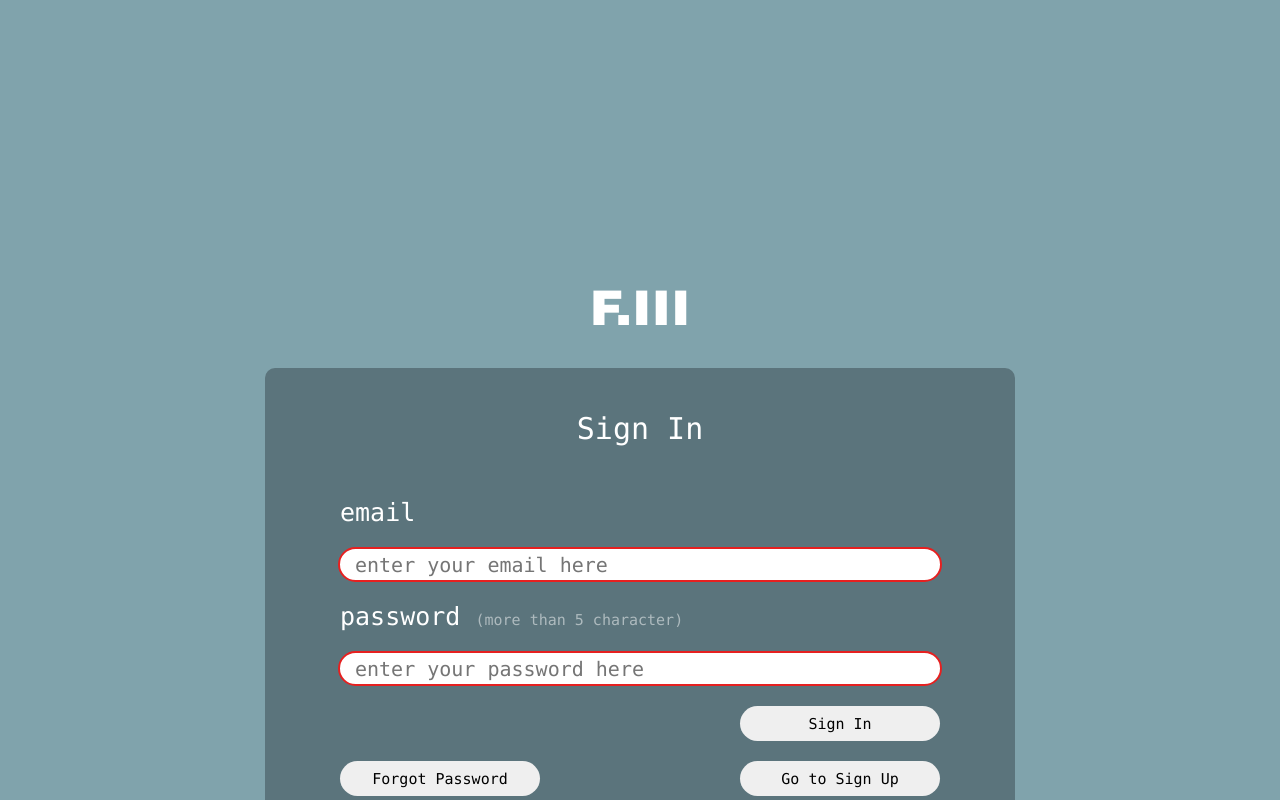
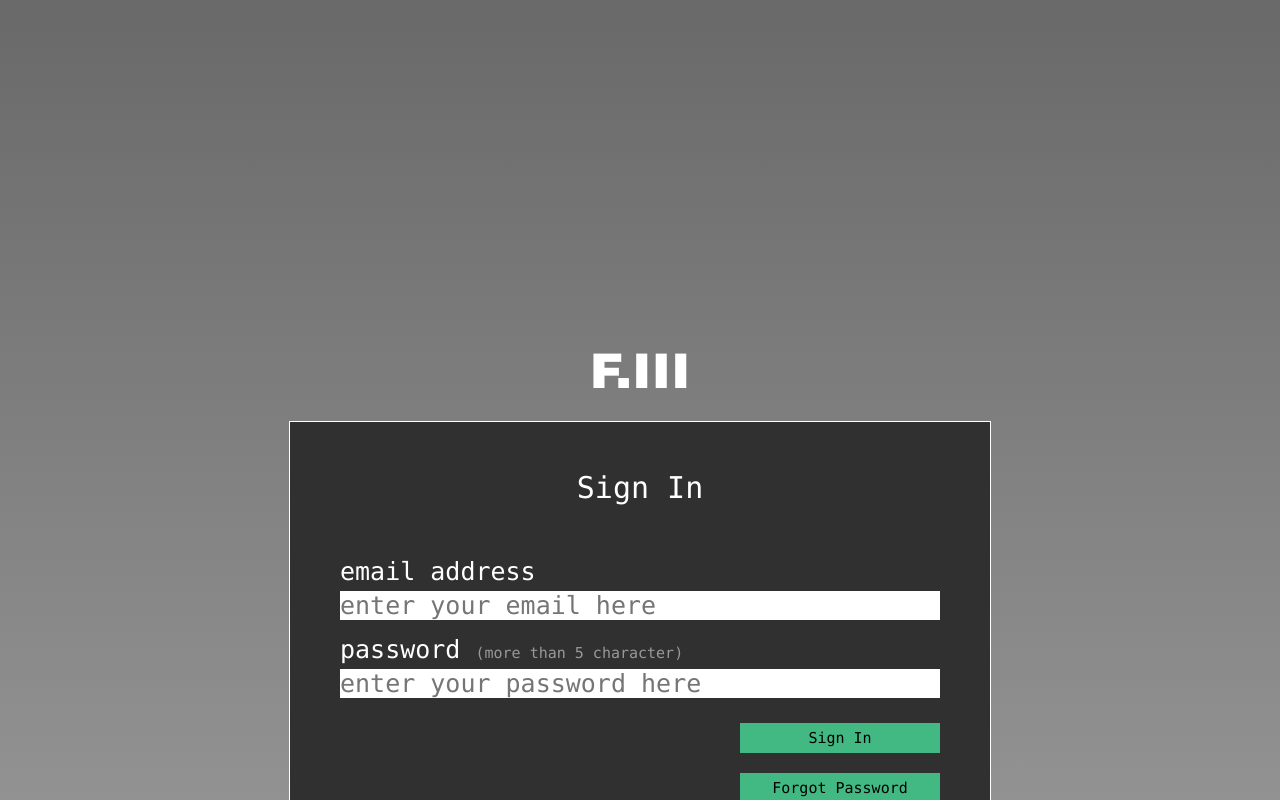
Before and after one commit to vladyslavfiii/login-form, a plain HTML site: page pages/index.html in a window 1280 px wide. Both pictures are taken after a click on the button "Sign In". Shown: the top 800 px of the page. Drawn offline with Linux system fonts and the light colour scheme.

Commit message:
first commit

```diff
--- a/pages/index.html
+++ b/pages/index.html
@@ -15,75 +15,111 @@
 	<div class="sign">
 
 		<div class="title">F.III</div>
+
 <!-- SIGN IN FORM -->
-		<form class="signInForm">
-			<label class="signTypeNameStyle">Sign In</label>
 
-			<label class="signFormTextField" for="email">email</label>
+		<div class="signInForm" id="signInForm">
 
-			<input class="signFormInputField" type="text" name="emailInput" placeholder="enter your email here" maxlength="50" minlength="5">
+			<div class="signFormStructureBlock">
+				<div class="signTypeNameStyle">Sign In</div>
+			</div>
 
-			<label class="signFormTextField" for="password" p>password <span>(more than 5 character)</span></label>
+			<div class="signFormStructureBlock">
+				<div class="signFormTextField">email address</div>
+				<input class="signFormInputField" type="text"
+				id="signInFormEmailInputField"
+				placeholder="enter your email here" maxlength="50" minlength="5"
+				onkeyup="signInFunction(this)" onclick="signInFunction(this)">
+			</div>
 
-			<input class="signFormInputField" type="password" name="passwordInput" placeholder="enter your password here" maxlength="50" minlength="5">
+			<div class="signFormStructureBlock">
+				<div class="signFormTextField">password <span>(more than 5 character)</span></div>
+				<input class="signFormInputField" type="password"
+				id="signInFormPasswordInputField"
+				placeholder="enter your password here" maxlength="50" minlength="5"
+				onkeyup="signInFunction(this)" onclick="signInFunction(this)">
+			</div>
 
-			<div class="signFormButtonsBlock"><button class="signFormButtons" id="signInButton" type="button" onclick="signInFunction()">Sign In</button></div>
+			<div class="signFormButtonsStructureBlock">
 
-			<form class="additional">
+				<button class="signFormButtons" id="signInButton" type="button" onclick="signInButtonFunction()">Sign In</button>
+				<button class="signFormButtons" id="signInForgotPasswordButton" type="button">Forgot Password</button>
 
-				<div class="additionalButtonsBlock">
+			</div>
 
-					<button class="signFormButtons" type="button">Forgot Password</button>
+			<div class="signFormButtonsStructureBlock">
 
-					<button class="signFormButtons" type="button" id="signUpButton" onclick="signTypeSwitch()">Go to Sign Up</button>
+				<div class="line" style="width: 600px;"></div>
+				<div class="signFormTextField">Have no an Account?</div>
+				<button class="signFormButtons" id="signUpButton" type="button" onclick="signTypeSwitch(this.parentNode)">Sign Up</button>
 
-				</div>
+			</div>
 
-				<div class="title"></div>
-
-			</form>
-
-		</form>
+		</div>
 
 <!-- SIGN UP -->
 
-		<form class="signUpForm">
+		<div class="signUpForm" id="signUpForm">
+			<div class="signFormStructureBlock">
+				<div class="signTypeNameStyle">Sign Up</div>
+			</div>
 
-			<label class="signTypeNameStyle">Sign Up</label>
+			<div class="signFormStructureBlock">
+				<div class="signFormTextField">first name <span>(more than 3 character)</span></div>
+				<input class="signFormInputField" type="text"
+				id="firstNameInputField"
+				placeholder="enter your first name here" maxlength="50" minlength="3"
+				onkeyup="signInFunction(this)" onclick="signInFunction(this)">
+			</div>
 
-			<label class="signFormTextField" for="fname">first name <span>(more than 3 character)</span></label>
+			<div class="signFormStructureBlock">
+				<div class="signFormTextField" for="lname">last name <span>(more than 3 character)</span></div>
+				<input class="signFormInputField" type="text"
+				id="lastNameInputField"
+				placeholder="enter your last name here" maxlength="50" minlength="3"
+				onkeyup="signInFunction(this)" onclick="signInFunction(this)">
+			</div>
 
-			<input class="signFormInputField" type="text" name="firstNameInput" placeholder="enter your first name here" maxlength="50" minlength="3">
+			<div class="signFormStructureBlock">
+				<div class="signFormTextField" for="email">email address</div>
+				<input class="signFormInputField" type="text"
+				id="signUpFormEmailInputField"
+				placeholder="enter your email here" maxlength="50" minlength="5"
+				onkeyup="signInFunction(this)" onclick="signInFunction(this)">
+			</div>
 
-			<label class="signFormTextField" for="lname">last name <span>(more than 3 character)</span></label>
+			<div class="signFormStructureBlock">
+				<div class="signFormTextField" for="password" p>password <span>(more than 5 character)</span></div>
+				<input class="signFormInputField" type="password"
+				id="signUpFormPasswordInputField1"
+				placeholder="enter your password here" maxlength="50" minlength="5"
+				onkeyup="signInFunction(this)" onclick="signInFunction(this)">
+			</div>
 
-			<input class="signFormInputField" type="text" name="lastNameInput" placeholder="enter your last name here" maxlength="50" minlength="3">
+			<div class="signFormStructureBlock">
+				<div class="signFormTextField" for="password" p>password <span>repeat</span></div>
+				<input class="signFormInputField" type="password"
+				id="signUpFormPasswordInputField2"
+				placeholder="enter your password here" maxlength="50" minlength="5"
+				onkeyup="signInFunction(this)" onclick="signInFunction(this)">
+			</div>
 
-			<label class="signFormTextField" for="email">email</label>
+			<div class="signFormButtonsStructureBlock">
+				<button class="signFormButtons" id="signIn" type="button" onclick="signUpFunction()">Create an Account</button>
+			</div>
 
-			<input class="signFormInputField" type="text" name="emailInput1" placeholder="enter your email here" maxlength="50" minlength="5">
-
-			<label class="signFormTextField" for="password" p>password <span>(more than 5 character)</label>
-
-			<input class="signFormInputField" type="password" name="passwordInput1" placeholder="enter your password here" maxlength="50" minlength="5">
-
-			<label class="signFormTextField" for="password" p>password <span>repeat</span></label>
-
-			<input class="signFormInputField" type="password" name="passwordInput2" placeholder="enter your password here" maxlength="50" minlength="5">
-
-			<div class="signFormButtonsBlock"><button class="signFormButtons" id="signIn" type="button" onclick="signUpFunction()">Sign Up</button></div>
-
-			<div class="signFormButtonsBlock">
-
-				<button class="signFormButtons" type="button" onclick="signTypeSwitch()">Go to Sign In</button>
+			<div class="signFormButtonsStructureBlock">
+				<div class="line" style="width: 600px;"></div>
+				<div class="signFormTextField">Have an Account?</div>
+				<button class="signFormButtons" type="button" onclick="signTypeSwitch(this.parentNode)">Sign In</button>
 
 			</div>
 
-			<div class="title"></div>
+		</div>
 
-		</form>
 
-		</div>
+
+	</div>
 
 		<script src="../src/scripts/script.js"></script>
 		<script src="../src/scripts/signFormScript.js"></script>
--- a/src/scripts/signFormScript.js
+++ b/src/scripts/signFormScript.js
@@ -1,57 +1,32 @@
 //===============SIGN TYPE SWITCH FUNCTION
 
-let signCounter = 1;
+function signTypeSwitch(str){
 
-function signTypeSwitch(){
-    let signInForm = document.getElementsByClassName('signInForm')[0];
-    let signUpForm = document.getElementsByClassName('signUpForm')[0];
+    let signInForm = document.getElementById('signInForm');
+    let signUpForm = document.getElementById('signUpForm');
 
-    let signCounterDisplay = signCounter % 2;
-
-    if (signCounterDisplay === 1){
+    if (str.parentNode.id === "signInForm"){
         signInForm.style.display = "none";
         signUpForm.style.display = "flex";
-        signCounter += 1;
     }
-    if (signCounterDisplay === 0){
+    if (str.parentNode.id === "signUpForm"){
         signInForm.style.display = "flex";
         signUpForm.style.display = "none";
-        signCounter += 1;
     }
-    removeAlertMessage();
-    backInputFieldStyle();
 }
 
-function removeAlertMessage(){
-    let signInForm = document.getElementsByClassName('signInForm')[0];
-    let signUpForm = document.getElementsByClassName('signUpForm')[0];
-    let alertMessage = document.getElementsByClassName('alertMessage')[0];
-
-    for (let i = 0; i < signInForm.children.length; i++){
-        if (signInForm.children[i] === alertMessage){
-            signInForm.removeChild(signInForm.children[i]);
-        }
-    }
-
-    for (let k = 0; k < signUpForm.children.length; k++){
-        if (signUpForm.children[k] === alertMessage){
-            signUpForm.removeChild(signUpForm.children[k]);
-        }
+function removeAlertMessage(inputParentNode){
+    if (inputParentNode.childElementCount >= 3) {
+        inputParentNode.removeChild(inputParentNode.lastElementChild);
     }
 }
 
 function login(){
-    removeAlertMessage();
     console.log("wow")
-    /* document.getElementsByClassName('sign')[0].style.display = "none";
-    document.getElementsByClassName('comments')[0].style.display = "flex";
-    document.getElementsByClassName('customerName')[0].innerHTML = document.getElementsByName('emailInput')[0].value;
-    document.getElementsByName('emailInput')[0].value = "";
-    document.getElementsByName('passwordInput')[0].value = "";
-    */
 }
 
 function containsOnlySymbols(str) {
+    console.log(/^[A-Za-z]+$/.test(str));
     return /^[A-Za-z]+$/.test(str);
 }
 
@@ -59,8 +34,6 @@ function errorInputField(str){
     str.classList.replace('signFormInputField', 'signFormErrorInputField');
 }
 
-function backInputFieldStyle(){
-    for (let i = 0; i < document.getElementsByClassName('signFormErrorInputField').length; i++) {
-        document.getElementsByClassName('signFormErrorInputField')[i].classList.replace('signFormErrorInputField', 'signFormInputField');
-    }
+function backInputFieldStyle(str){
+        str.classList.replace('signFormErrorInputField', 'signFormInputField');
 }
--- a/src/scripts/signInFormScript.js
+++ b/src/scripts/signInFormScript.js
@@ -1,65 +1,82 @@
 //===============SIGN IN FUNCTION
 
-function signInFunction() {
+function signInFunction(input) {
+    backInputFieldStyle(input);
+
+    let inputValue = input.value;
+
     let alertMessage = document.createElement('Div');
     alertMessage.classList.add("alertMessage");
     let alertMessageText = "";
-
-    let email = document.getElementsByName('emailInput')[0].value;
-    let pass = document.getElementsByName('passwordInput')[0].value;
-
-    let emailInputField = document.getElementsByName('emailInput')[0];
-    let passwordInputField = document.getElementsByName('passwordInput')[0];
-
+    let signUpFormPasswordInputField1 = document.getElementById("signUpFormPasswordInputField1");
+    let signUpFormPasswordInputField2 = document.getElementById("signUpFormPasswordInputField2");
     let emailChekerCounter = 0;
 
-    backInputFieldStyle();
-
-    document.getElementsByName('emailInput')[0].value.split('').forEach(el =>
+    if (input.id === "signInFormEmailInputField" || input.id === "signUpFormEmailInputField") {
+        inputValue.split('').forEach(el =>
         {
             if (el === "@"){
                 emailChekerCounter += 1;
             }});
 
-    if (email.length === 0){
-        alertMessageText += "> email field is empty" + '<br>';
-        errorInputField(emailInputField);
-    }
-    if (email.length < 5 && email.length > 0){
-        alertMessageText += "> email field must contain email adress" + '<br>';
-        errorInputField(emailInputField);
-    }
-    if (email.indexOf('@') === -1 && email.length > 0){
+        if (inputValue.indexOf('@') === -1 && inputValue.length > 0){
             alertMessageText += "> email must contain @ character" + '<br>';
-        errorInputField(emailInputField);
+            errorInputField(input);
         }
         if (emailChekerCounter > 1) {
-        alertMessageText += "> email must contain only one @ character" + '<br>';
-        errorInputField(emailInputField);
+            alertMessageText += "> this field must contain only one @ character" + '<br>';
+            errorInputField(input);
         }
-    if (email.indexOf(' ') > -1){
-        alertMessageText += "> email shouldn't contain 'space'" + '<br>';
-        errorInputField(emailInputField);
     }
-    if (pass.length === 0){
-        alertMessageText += "> password field is empty" + '<br>';
-        errorInputField(passwordInputField);
+    if (inputValue.length === 0){
+        alertMessageText += "> this field is empty" + '<br>';
+        errorInputField(input);
     }
-    if (pass.length < 5 && pass.length > 0){
-        alertMessageText += "> password must contain more than five character" + '<br>';
-        errorInputField(passwordInputField);
+    if (inputValue.length < 5 && inputValue.length > 0){
+        alertMessageText += "> this field must contain more than 5 characters" + '<br>';
+        errorInputField(input);
     }
-    if (pass.indexOf(' ') > -1){
-        alertMessageText += "> password shouldn't contain 'space'" + '<br>';
-        errorInputField(passwordInputField);
+    if (inputValue.indexOf(' ') > -1){
+        alertMessageText += "> this field shouldn't contain 'space'" + '<br>';
+        errorInputField(input);
     }
-    if (alertMessageText.length != 0)
-    {
-        removeAlertMessage();
+    if (input.id === "firstNameInputField" || input.id === "lastNameInputField") {
+        if (containsOnlySymbols(input.value) != true) {
+            alertMessageText += "> this field shouldn't contain numbers or other symbols" + '<br>';
+            errorInputField(input);
+        }
+    }
+    if (signUpFormPasswordInputField1.value != signUpFormPasswordInputField2.value) {
+        alertMessageText += "> passwords must be the same" + '<br>';
+        errorInputField(signUpFormPasswordInputField1);
+        errorInputField(signUpFormPasswordInputField2);
+    }
+    else if (signUpFormPasswordInputField1.value.length != 0 && signUpFormPasswordInputField2.value.length) {
+        removeAlertMessage(signUpFormPasswordInputField1.parentNode);
+        removeAlertMessage(signUpFormPasswordInputField2.parentNode);
+        backInputFieldStyle(signUpFormPasswordInputField1);
+        backInputFieldStyle(signUpFormPasswordInputField2);
+    }
+
+    if (alertMessageText.length != 0) {
+        removeAlertMessage(input.parentNode);
         alertMessage.innerHTML = alertMessageText;
-        document.getElementsByClassName('signInForm')[0].appendChild(alertMessage);
+        input.parentNode.appendChild(alertMessage);
     }
     else{
-        login();
+        removeAlertMessage(input.parentNode);
+        backInputFieldStyle(input);
     }
 }
+
+function signInButtonFunction() {
+    let email = document.getElementById('signInFormEmailInputField');
+    let password = document.getElementById('signInFormPasswordInputField');
+
+    if (email.value.length != 0 && password.value.length != 0) {
+        if (email.classList.value != "signFormErrorInputField" && password.classList.value != "signFormErrorInputField") {
+            return login()
+        }
+    }
+    console.log("incorrect password or email");
+}
--- a/src/styles/signFormStyle.css
+++ b/src/styles/signFormStyle.css
@@ -1,5 +1,15 @@
+
+.sign{
+	width: 1000px;
+	height: 1250px;
+
+	display: flex;
+	flex-direction: column;
+	justify-content: center;
+	align-items: center;
+}
 .title{
-	width: 750px;
+	width: 700px;
 	height:100px;
 
 	font-size: 50px;
@@ -12,31 +22,40 @@
 
 	color: white;
 }
-.sign{
-	width: 1000px;
-	height: 1250px;
-
-	display: flex;
-	flex-direction: column;
-	justify-content: center;
-	align-items: center;
-}
 .signInForm{
-	width: 750px;
+	width: 700px;
 
 	display: flex;
 	flex-direction: column;
 	justify-content: center;
 	align-items: center;
 
-	border: 0px;
-	border-radius: 10px;
-	background: #5b747c;
+	border: 1px solid white;
+	background: #303030;
 
 	color: white;
+}
+.signFormStructureBlock{
+	width: 600px;
 
-	margin-top: 10px;
-	margin-bottom: 10px;
+	display: flex;
+	flex-direction: column;
+	justify-content: space-between;
+
+	margin-top: 5px;
+	margin-bottom: 5px;
+}
+.signFormButtonsStructureBlock{
+	width: 600px;
+	height: 100px;
+
+	display: flex;
+	flex-direction: column;
+	justify-content: space-around;
+	align-items: flex-end;
+
+	margin-top: 5px;
+	margin-bottom: 5px;
 }
 .signTypeNameStyle{
 	width: 600px;
@@ -59,80 +78,43 @@
 	font-family: Consolas;
 	font-size: 25px;
 
-	margin-top: 10px;
-	margin-bottom: 10px;
+	margin-bottom: 5px;
 }
 .signFormTextField span{
 	opacity: 0.5;
 	font-size: 15px;
 }
 .signFormInputField{
-	width: 570px;
-	height: 31px;
+	width: 600px;
 
-	padding-left: 15px;
-	padding-right: 15px;
-	padding-bottom: 0px;
-	padding-top: 0px;
+	border: 0px;
+	border-radius: 0px;
 
-	margin-top: 10px;
-	margin-bottom: 10px;
+	padding: 0;
+	margin-bottom: 5px;
 
-	border: 2.5px solid white;
-	border-radius: 25px;
-
-	font-size: 20px;
+	font-size: 25px;
 	font-family: Consolas;
 
-	transition: 1s;
 }
-.signFormInputField:focus{
-	background: black;
+.signFormErrorInputField{
+	width: 600px;
+
+	border: 0px;
+	border-radius: 0px;
+
+	padding: 0;
+	margin-bottom: 5px;
+
+	background: #ff7e67;
 	color: white;
 
-	transition: 1s;
-}
-.signFormErrorInputField{
-	width: 570px;
-	height: 31px;
-
-	padding-left: 15px;
-	padding-right: 15px;
-	padding-bottom: 0px;
-	padding-top: 0px;
-
-	margin-top: 10px;
-	margin-bottom: 10px;
-
-	border: 2.5px solid #e62020;
-	border-radius: 25px;
-
-	font-size: 20px;
+	font-size: 25px;
 	font-family: Consolas;
-
-	transition: 1s;
-}
-.signFormErrorInputField:focus{
-	background: black;
-	color: white;
-
-	transition: 1s;
-}
-.signFormButtonsBlock{
-	width: 600px;
-	height: 35px;
-
-	display: flex;
-	flex-direction: column;
-	justify-content: center;
-	align-items: flex-end;
-
-	margin-top: 10px;
-	margin-bottom: 10px;
 }
 .signFormButtons{
 	width: 200px;
-	height: 35px;
+	height: 30px;
 
 	display: flex;
 	justify-content: center;
@@ -140,7 +122,8 @@
 	align-items: center;
 
 	border: 0px;
-	border-radius: 25px;
+
+	background: #42b883;
 
 	font-family:Consolas;
 	font-size: 15px;
@@ -151,69 +134,34 @@
 	background: black;
 	color: white;
 }
-.additional{
-	width: 750px;
 
-	display: flex;
-	flex-direction: column;
-	justify-content: center;
-	align-items: center;
-
-	border: 0px;
-	border-radius: 25px;
-	background: #5b747c;
-
-	color: white;
-
-	margin-top: 10px;
-	margin-bottom: 10px;
-}
-.additionalButtonsBlock{
-	width: 600px;
-	height: 35px;
-
-	display: flex;
-	flex-direction: row;
-	justify-content: space-between;
-	align-items: center;
-
-	margin-top: 10px;
-	margin-bottom: 10px;
-}
 /*SIGN UP*/
 .signUpForm{
-	width: 750px;
+	width: 700px;
 
 	display: none;
 	flex-direction: column;
 	justify-content: center;
 	align-items: center;
 
-	border: 0px;
-	border-radius: 25px;
-	background: #5b747c;
+	border: 0px solid white;
+	background: #303030;
 
 	color: white;
-
-	margin-top: 10px;
-	margin-bottom: 10px;
 }
 .alertMessage{
-	width: 590px;
+	width: 600px;
 
 	border: 0px;
-	border-radius: 25px;
-	background: #242d33;
 
-	color: white;
+	background: white;
 
-	margin-top: 10px;
-	margin-bottom: 10px;
-
-	padding-left: 15px;
-	padding-top: 10px;
-	padding-bottom: 10px;
+	color: black;
 
 	font-family: Consolas;
-	font-size: 15px;
+	font-size: 25px;
 }
+.line{
+	height: 1px;
+	background: white;
+}
--- a/src/styles/style.css
+++ b/src/styles/style.css
@@ -1,3 +1,4 @@
+
 body{
   width: 100%;
   margin:  0px;
@@ -7,7 +8,7 @@ body{
   flex-direction: column;
   justify-content: center;
   align-items: center;
-  background: #80a3ac;
+  background: linear-gradient(#696969, #A9A9A9);
 }
 /*//////////////////////////////////////////////////*/
 
@@ -59,7 +60,7 @@ body{
 
 /*//////////////////////////////////////////////////*/
 
-#textInputField {
+/*#textInputField {
 	min-width: 480px;
 	max-width: 480px;
 	min-height: 25px;
@@ -80,7 +81,7 @@ body{
 	padding-bottom: 0px;
 
 }
-
+*/
 .submitButtonField{
 	width: 500px;
 	height: 25px;
```
Also changed, not shown: test/test.txt (deleted). Lines whose indentation alone changed are shown as unchanged.
